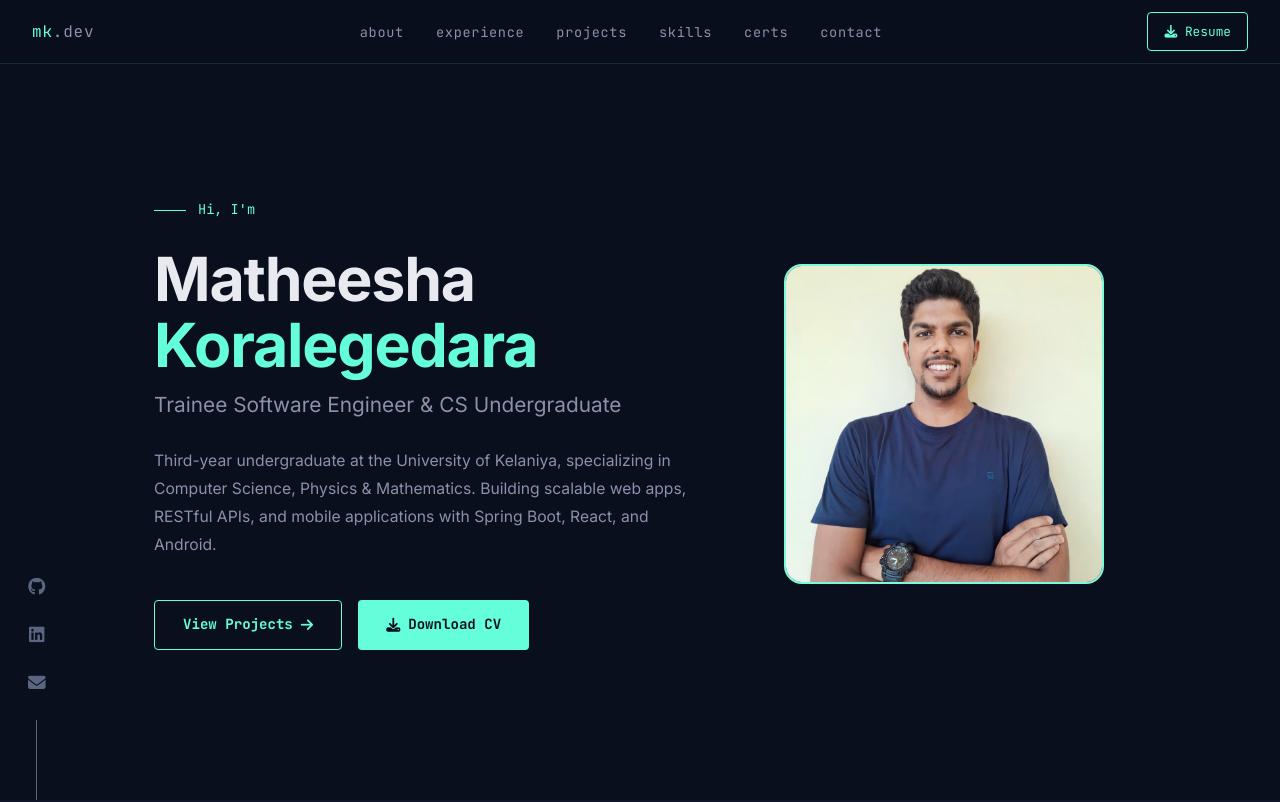
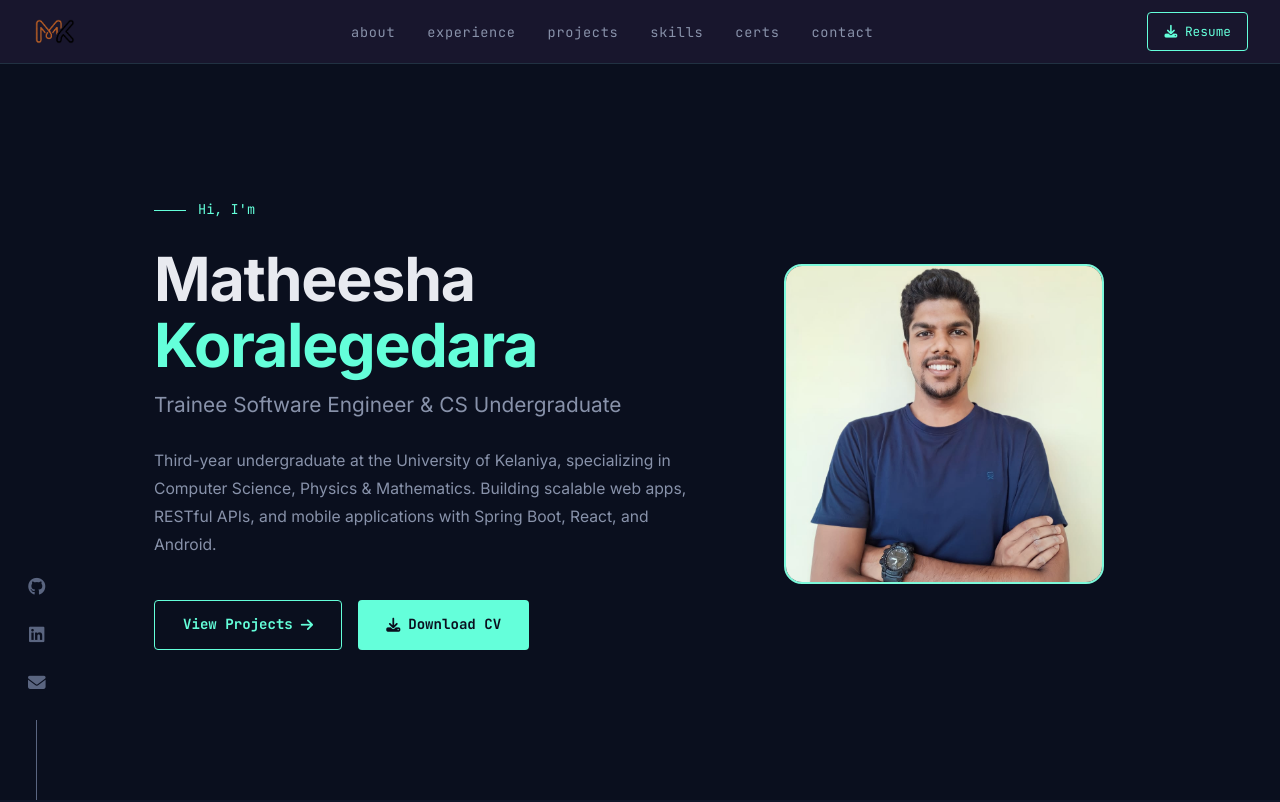
Before and after one commit to MatheeshaKoralegedara/MatheeshaKoralegedara_Portfolio, a plain HTML site: page index.html in a window 1280 px wide. Shown: the top 802 px of the page. Drawn offline with nearby package versions, Linux system fonts and the light colour scheme.

Commit message:
Update index.html

```diff
--- a/index.html
+++ b/index.html
@@ -65,14 +65,15 @@
   /* NAV */
   nav {
     position: fixed; top: 0; left: 0; right: 0; z-index: 100;
-    background: rgba(10,15,30,0.93);
+    background: rgba(26, 23, 47, 0.93);
     backdrop-filter: blur(14px);
     border-bottom: 1px solid var(--border);
     padding: 0 2rem;
     display: flex; align-items: center; justify-content: space-between;
     height: 64px;
   }
-  .nav-logo { font-family: var(--mono); font-size: 1rem; color: var(--accent); letter-spacing: 0.05em; }
+  .nav-logo { display: flex; align-items: center; font-family: var(--mono); font-size: 1rem; color: var(--accent); letter-spacing: 0.05em; }
+  .nav-logo img { height: 45px; width: auto; display: block; }
   .nav-logo span { color: var(--text2); }
   .nav-links { display: flex; gap: 2rem; list-style: none; }
   .nav-links a {
@@ -439,7 +440,7 @@
 </div>
 
 <nav>
-  <div class="nav-logo">mk<span>.dev</span></div>
+  <div class="nav-logo"><img src="images/mk1.png" alt="mk.dev"/></div>
   <ul class="nav-links" id="navLinks">
     <li><a href="#about">about</a></li>
     <li><a href="#experience">experience</a></li>
```
